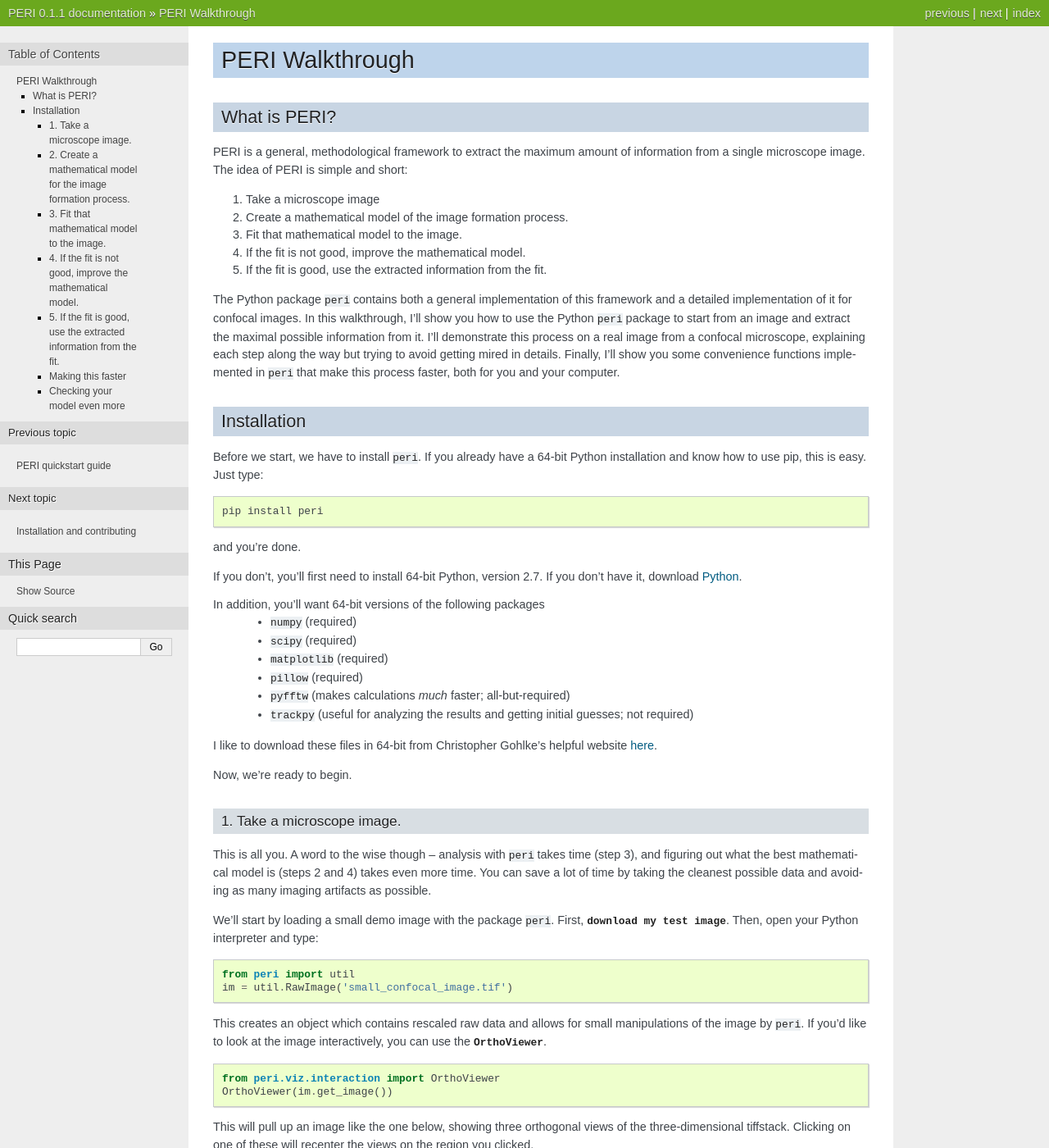
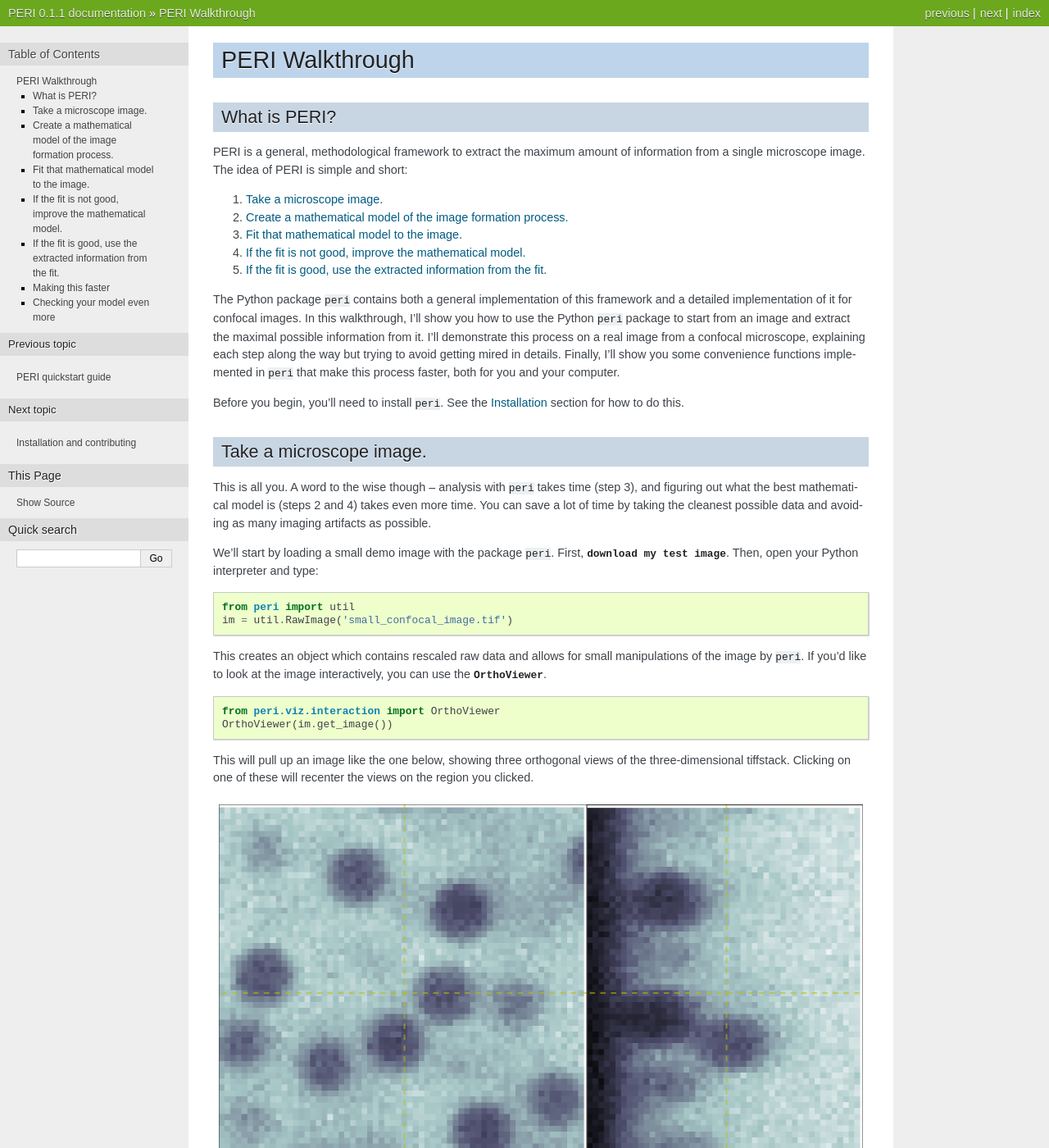
Before and after one commit to peri-source/peri, a Sphinx documentation site: the page built from docs/walkthrough.rst, in a window 1280 px wide and 1400 px high. Shown: the whole window at 82% size. Built offline with Sphinx 7.4.7, drawn with Linux system fonts in a browser that asks for light colours; some of the changed text lies outside the part shown.

Commit message:
Moving installation bit from walkthrough to installation.

```diff
--- a/docs/walkthrough.rst
+++ b/docs/walkthrough.rst
@@ -11,11 +11,11 @@ PERI is a general, methodological framework to extract the maximum amount of
 information from a single microscope image. The idea of PERI is simple and
 short:
 
-1. Take a microscope image
-2. Create a mathematical model of the image formation process.
-3. Fit that mathematical model to the image.
-4. If the fit is not good, improve the mathematical model.
-5. If the fit is good, use the extracted information from the fit.
+1. `Take a microscope image.`_
+2. `Create a mathematical model of the image formation process.`_
+3. `Fit that mathematical model to the image.`_
+4. `If the fit is not good, improve the mathematical model.`_
+5. `If the fit is good, use the extracted information from the fit.`_
 
 The Python package ``peri`` contains both a general implementation of this
 framework and a detailed implementation of it for confocal images. In this
@@ -26,37 +26,11 @@ along the way but trying to avoid getting mired in details. Finally, I'll show
 you some convenience functions implemented in ``peri`` that make this process
 faster, both for you and your computer.
 
-Installation
-------------
-Before we start, we have to install ``peri``. If you already have a 64-bit
-Python installation and know how to use pip, this is easy. Just type:
+Before you begin, you'll need to install ``peri``. See the :doc:`Installation
+</installation>` section for how to do this.
 
-
-.. code-block:: python
-
-	pip install peri
-
-and you're done.
-
-If you don't, you'll first need to install 64-bit Python, version 2.7. If you
-don't have it, download `Python <https://www.python.org/downloads/>`_.
-
-In addition, you'll want 64-bit versions of the following packages
- * ``numpy`` (required)
- * ``scipy`` (required)
- * ``matplotlib`` (required)
- * ``pillow`` (required)
- * ``pyfftw`` (makes calculations *much* faster; all-but-required)
- * ``trackpy`` (useful for analyzing the results and getting initial guesses;
-   not required)
-
-I like to download these files in 64-bit from Christopher Gohlke's helpful
-website `here <http://www.lfd.uci.edu/~gohlke/pythonlibs/>`_.
-
-Now, we're ready to begin.
-
-1. Take a microscope image.
-~~~~~~~~~~~~~~~~~~~~~~~~~~~
+Take a microscope image.
+------------------------
 This is all you. A word to the wise though -- analysis with ``peri`` takes time
 (step 3), and figuring out what the best mathematical model is (steps 2 and 4)
 takes even more time. You can save a lot of time by taking the cleanest
@@ -89,8 +63,8 @@ views on the region you clicked.
    :alt: ``OrthoViewer(im.get_image())``
 
 
-2. Create a mathematical model for the image formation process.
-~~~~~~~~~~~~~~~~~~~~~~~~~~~~~~~~~~~~~~~~~~~~~~~~~~~~~~~~~~~~~~~
+Create a mathematical model of the image formation process.
+-----------------------------------------------------------
 
 The method PERI needs a mathematical model to reconstruct the experimental
 image. At the grossest level, the model just needs to create a model image.
@@ -316,8 +290,8 @@ drawing the Platonic particles. We can link these parameters with
 is the zscale the same because of the difference between nominal and actual
 focal positions? FIXME**
 
-3. Fit that mathematical model to the image.
-~~~~~~~~~~~~~~~~~~~~~~~~~~~~~~~~~~~~~~~~~~~~
+Fit that mathematical model to the image.
+-----------------------------------------
 
 Our state contains information about the quality of the fit through the
 difference between the model and the image through two main attributes:
@@ -352,8 +326,8 @@ details of the optimization methods, you can read about them in the
 documentation's :doc:`Optimization </optimization>` section, including how
 ``peri`` can automatically add missing particles and remove bad ones.
 
-4. If the fit is not good, improve the mathematical model.
-~~~~~~~~~~~~~~~~~~~~~~~~~~~~~~~~~~~~~~~~~~~~~~~~~~~~~~~~~~
+If the fit is not good, improve the mathematical model.
+-------------------------------------------------------
 
 Now that we've fit our data, we need to check if the fit is good. ``peri``
 provides several ways to do this for a single state. The first step is the
@@ -448,8 +422,8 @@ If this is the case, you'll need to develop ``peri`` to include a new model or
 component! See the developer's section of the documentation to get started.
 
 
-5. If the fit is good, use the extracted information from the fit.
-~~~~~~~~~~~~~~~~~~~~~~~~~~~~~~~~~~~~~~~~~~~~~~~~~~~~~~~~~~~~~~~~~~
+If the fit is good, use the extracted information from the fit.
+---------------------------------------------------------------
 
 The :class:`~peri.states.ImageState` contains all the fitted parameters from
 the image and their values. The parameters are named with human-readable names
@@ -492,7 +466,7 @@ ways to save and load states as rapidly-loadable json files.
 
 
 Making this faster
-~~~~~~~~~~~~~~~~~~
+------------------
 Now that we have a completely-featured image, there is no point in repeating
 the tedium above to find the best positions and radii for the next image in
 your data. You can shortcut a lot of the human time by using some of the
@@ -500,7 +474,7 @@ convenience functions in :mod:`peri.runner`, as described in the
 :doc:`Quickstart </quickstart>` tutorial.
 
 Checking your model even more
-~~~~~~~~~~~~~~~~~~~~~~~~~~~~~
+-----------------------------
 
 Once you have multiple images featured, you can check the quality of your model
 even more by looking at the variation of parameters from image to image. If
```
Also changed, not shown: docs/installation.rst (+18 -0 lines).
